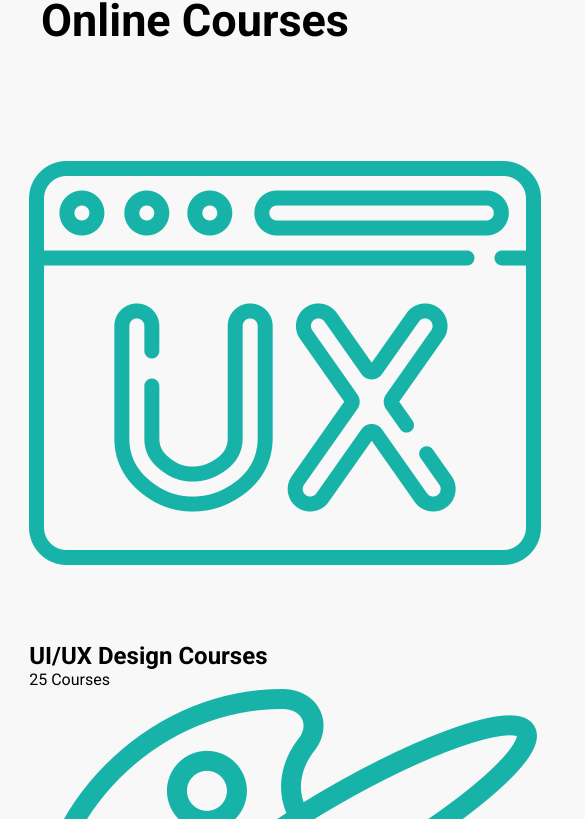
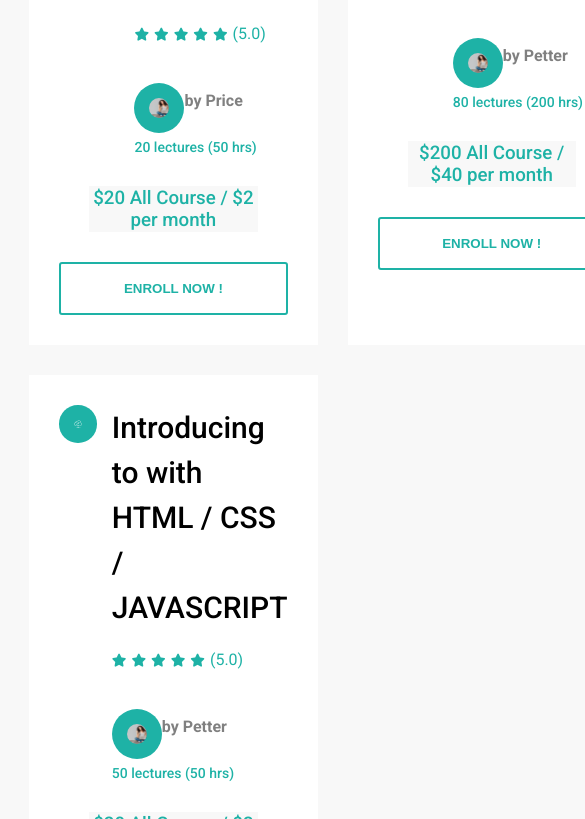
Before and after one commit to busari-mcode/educational-website, a React (Create React App) app: page /courses in a window 390 px wide. Shown: the part 2445-3264 px from the top of the page, 585 px wide, since content can reach past the window. Built offline with nearby package versions, Linux system fonts and the light colour scheme.

Commit message:
new changes

```diff
--- a/public/index.html
+++ b/public/index.html
@@ -52,6 +52,6 @@
 
     <!-- (D) Absolute and Relative positioning.... The parent div should be relative while children should be absolute -->
 
-    <!-- continue from 57:00 -->
+    <!-- continue from 1:00:00 -->
   </body>
 </html>
--- a/src/App.css
+++ b/src/App.css
@@ -135,7 +135,21 @@
   background-color: #1eb2a6;
   color: #fff;
 }
+.grid3 {
+  display: grid;
+  grid-template-columns: repeat(6, 1fr);
+  grid-gap: 10px;
+}
+.padding {
+  padding: 80px 0;
+}
+.shadow {
+  box-shadow: 0 5px 25px -2px rgba(0 0 0 /6%);
+  background-color: #fff;
+}
 @media screen and (max-width: 768px) {
+  .grid2,
+  .grid3,
   .grid {
     grid-template-columns: repeat(2, 1fr);
   }
--- a/src/components/allcourses/OnlineCourses.jsx
+++ b/src/components/allcourses/OnlineCourses.jsx
@@ -14,7 +14,7 @@
                         <div className="box">
                             <div className="img">
                                 <img src={val.cover} alt="" />
-                                <img src={val.hovercover} alt="" className='show'/>
+                                <img src={val.hoverCover} alt="" className='show'/>
                             </div>
                             <h1>{val.courseName}</h1>
                             <span>{val.course}</span>
--- a/src/components/allcourses/courses.css
+++ b/src/components/allcourses/courses.css
@@ -60,3 +60,54 @@
     font-weight: 500;
     color: #1eb2a6;
 }
+.online {
+    text-align: center;
+}
+.online .box {
+    box-shadow: 0 5px 25px -2px rgba(0 0 0 /6%);
+    background-color: #fff;
+    padding: 30px 20px;
+    transition: 0.5s;
+}
+.online .img {
+    width: 80px;
+    height: 80px;
+    margin: auto;
+    position: relative;
+}
+.online img {
+    width: 100%;
+    height: 100%;
+    object-fit: cover ;
+}
+.online h1 {
+    font-weight: 500;
+    font-size: 20px;
+    margin: 20px 0;
+    line-height: 30px;
+}
+.online span {
+    background-color: #f8f8f8;
+    padding: 5px 20px;
+    font-weight: 500;
+    font-size: 15px;
+    color: #1eb2a6;
+    border-radius: 5px;
+}
+.online .box .show {
+    opacity: 0;
+}
+.online .box:hover {
+    background-color: #1eb2a6;
+    border-radius: 5px;
+    cursor: pointer;
+}
+.online .box:hover .show {
+    opacity: 1;
+    position: absolute;
+    top: 0;
+    left: 0;
+}
+.online .box:hover h1 {
+    color: #fff;
+}
```
